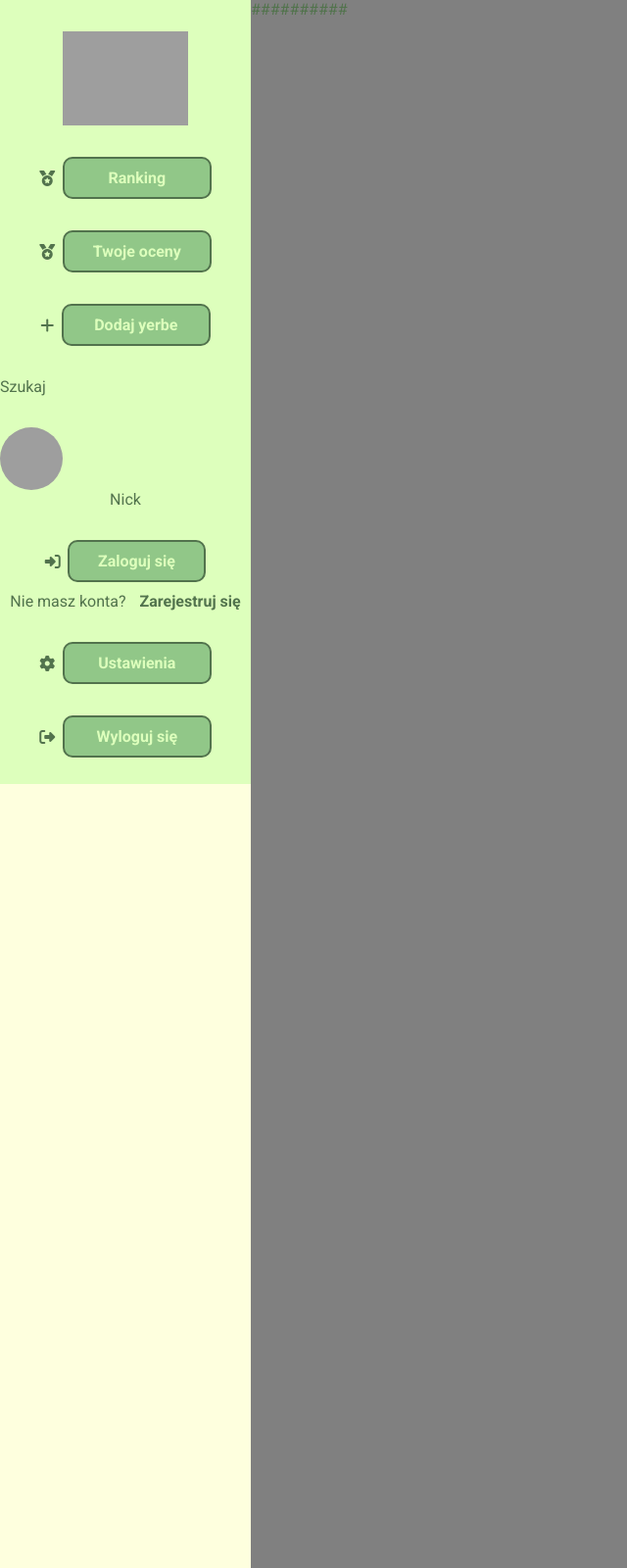
After one commit to adrodin/PAI-project, a PHP site: page /public/views/rank.html in a window 1280 px wide. The commit adds this page. Shown: the whole page at 98% size, without its empty margins (0-640 px from the left). Run offline with PHP 8.4, Linux system fonts and the light colour scheme; some libraries are stand-ins or nearby versions; grey boxes are pictures that could not be loaded.

Commit message:
add navbard

```diff
--- a/public/css/style.css
+++ b/public/css/style.css
@@ -1,17 +1,20 @@
 :root{
-    --main-color: #FEFFDE;
-    --color1: #DDFFBC;
-    --color2: #91C788;
-    --text-color: #52734D;
+    --light-green: #FEFFDE;
+    --my-green: #DDFFBC;
+    --darker-green: #91C788;
+    --darkest-green: #52734D;
 }
 
 p{
-    margin:0px;
+    margin:0;
 }
 
 body{
-    background-color: var(--main-color);
-    color: var(--text-color);
+    display: flex;
+    flex-direction: row;
+    margin: 0;
+    background-color: var(--light-green);
+    color: var(--darkest-green);
     font-family: 'Roboto', sans-serif;
 }
 button{
@@ -20,24 +23,90 @@ button{
     padding: 5%;
     font-weight: bold;
     font-size: 24px;
-    background-color: var(--color2);
-    color: var(--color1);
+    background-color: var(--darker-green);
+    color: var(--my-green);
     border-radius: 15px;
-    border: 2px solid var(--text-color);
+    border: 2px solid var(--darkest-green);
 }
 
 button:hover{
     cursor: pointer;
-    background-color: var(--text-color);
+    background-color: var(--darkest-green);
 
 }
 
 a{
     margin-left: 10px;
-    color: var(--text-color);
+    color: var(--darkest-green);
     font-weight: bold;
     text-decoration: none;
 }
 a:hover{
     color: #32532D;
 }
+
+nav {
+    position: fixed;
+    left: 0;
+    text-align: center;
+
+    width: 20vw;
+    height: 100vh;
+    background: var(--my-green);
+    justify-items: center;
+}
+
+.logo-nav{
+    width: 10vw !important;
+}
+
+.nav-item{
+    display: flex;
+    flex-direction: row;
+    width: 100%;
+    margin: 4vh auto;
+}
+.nav-button{
+    margin: 0 auto 0 3%;
+    width: 50%;
+    background: var(--darker-green);
+    color: var(--my-green);
+    border: 2px;
+    border-style: solid;
+    border-color: var(--darkest-green);
+    border-radius: 10px;
+    padding: 10px;
+
+}
+
+.nav-button:hover{
+    background-color: var(--darkest-green);
+    color: var(--darker-green);
+}
+.nav-avatar{
+    width: 5vw;
+    height: 5vw;
+    border-radius: 100%;
+}
+.user-info{
+    display: flex;
+    flex-direction: column;
+}
+.login-item{
+    display: flex;
+    flex-direction: row;
+}
+.content{
+    width: 80vw;
+    height: 200vh;
+}
+
+.tmp{
+    width: 20vw;
+}
+.login-text{
+    margin-top: 10px;
+}
+.fas{
+    margin: auto 0 auto auto;
+}
--- /dev/null
+++ b/public/views/rank.html
@@ -0,0 +1,70 @@
+<!DOCTYPE html>
+<html lang="en">
+
+<head>
+    <meta charset="UTF-8">
+    <meta http-equiv="X-UA-Compatible" content="IE=edge">
+    <meta name="viewport" content="width=device-width, initial-scale=1.0">
+    <title>YerbaRate</title>
+    <!-- css-->
+    <link rel="stylesheet" type="text/css" href="../css/style.css">
+    <!-- fonts -->
+    <link rel="preconnect" href="https://fonts.googleapis.com">
+    <link rel="preconnect" href="https://fonts.gstatic.com" crossorigin>
+    <link
+            href="https://fonts.googleapis.com/css2?family=Roboto:ital,wght@0,100;0,300;0,400;0,500;0,700;0,900;1,100;1,300;1,400;1,500;1,700;1,900&display=swap"
+            rel="stylesheet">
+    <!-- icons -->
+    <script src="https://kit.fontawesome.com/86d7d3cd23.js" crossorigin="anonymous"></script>
+</head>
+<body>
+    <nav>
+        <object class="logo-nav nav-item" type="image/svg+xml" data="../img/logov2.svg">
+            Your browser does not support SVG.
+        </object>
+        <div class="nav-item">
+            <i class="fas fa-medal"></i>
+            <a href="#" class="nav-button">Ranking</a>
+        </div>
+        <div class="nav-item">
+            <i class="fas fa-medal"></i>
+            <a href="#" class="nav-button">Twoje oceny</a>
+        </div>
+        <div class="nav-item">
+            <i class="fas fa-plus"></i>
+            <a href="#" class="nav-button">Dodaj yerbe</a>
+        </div>
+        <div class="nav-item">
+            Szukaj
+        </div>
+        <div class="nav-item user-info">
+            <img class='nav-avatar' src="https://i.wpimg.pl/730x0/m.fotoblogia.pl/jajko-688cda13e203b23850b3998237.jpg">
+            Nick
+        </div>
+        <div class="">
+            <div class="login-item">
+            <i class="fas fa-sign-in-alt"></i>
+            <a href="#" class="nav-button user-info">Zaloguj się</a>
+            </div>
+            <div class="login-text">
+            Nie masz konta? <a href="#">Zarejestruj się</a>
+            </div>
+        </div>
+        <div class="nav-item">
+            <i class="fas fa-cog"></i>
+            <a href="#" class="nav-button">Ustawienia</a>
+        </div>
+        <div class="nav-item">
+            <i class="fas fa-sign-out-alt"></i>
+            <a href="#" class="nav-button">Wyloguj się</a>
+
+        </div>
+    </nav>
+
+    <div class="tmp">
+    </div>
+    <div class="content" style="background: grey">
+        ##########
+    </div>
+</body>
+</html>
```
Also changed, not shown: public/css/login.css (+5 -5 lines).
